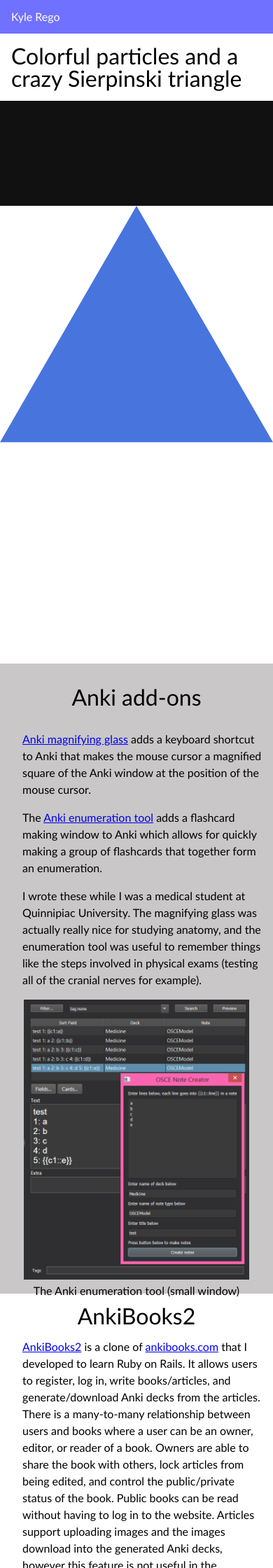
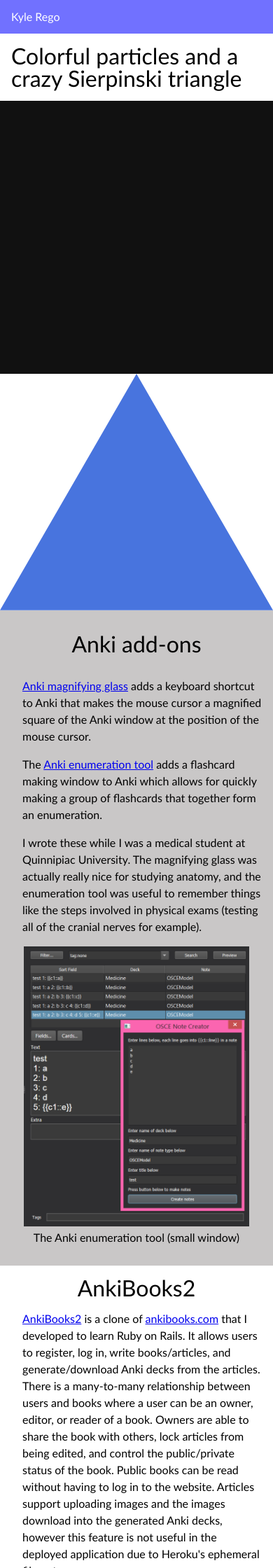
Before and after one commit to KyleRego/KyleRego.github.io, a Jekyll site: the page the-old-website/index.html, which Jekyll copies as it is, in a window 390 px wide. Shown: the top 2240 px of the page at 70% size. Built offline with Jekyll 4.4.1, drawn with Linux system fonts in a browser that asks for light colours.

Commit message:
Improve old website responsiveness

```diff
--- a/the-old-website/css/index.css
+++ b/the-old-website/css/index.css
@@ -156,6 +156,22 @@
   height: 100%;
 }
 
+@media screen and (max-width: 600px) {
+  .h-full {
+    height: fit-content;
+  }
+}
+
+.square-mobile {
+  aspect-ratio: auto;
+}
+
+@media screen and (max-width: 600px) {
+  .square-mobile {
+    aspect-ratio: 1 / 1 ;
+  }
+}
+
 .h-auto {
   height: auto;
 }
--- a/the-old-website/index.html
+++ b/the-old-website/index.html
@@ -21,7 +21,7 @@
         Colorful particles and a crazy Sierpinski triangle
       </h2>
       <div class="flex flex-row">
-        <svg id="particles-container" class="w-50-vw h-half"></svg>
+        <svg id="particles-container" class="w-50-vw square-mobile"></svg>
         <svg id="sierpinski-triangle-container" class="w-50-vw"></svg>
       </div>
     </section>
```
